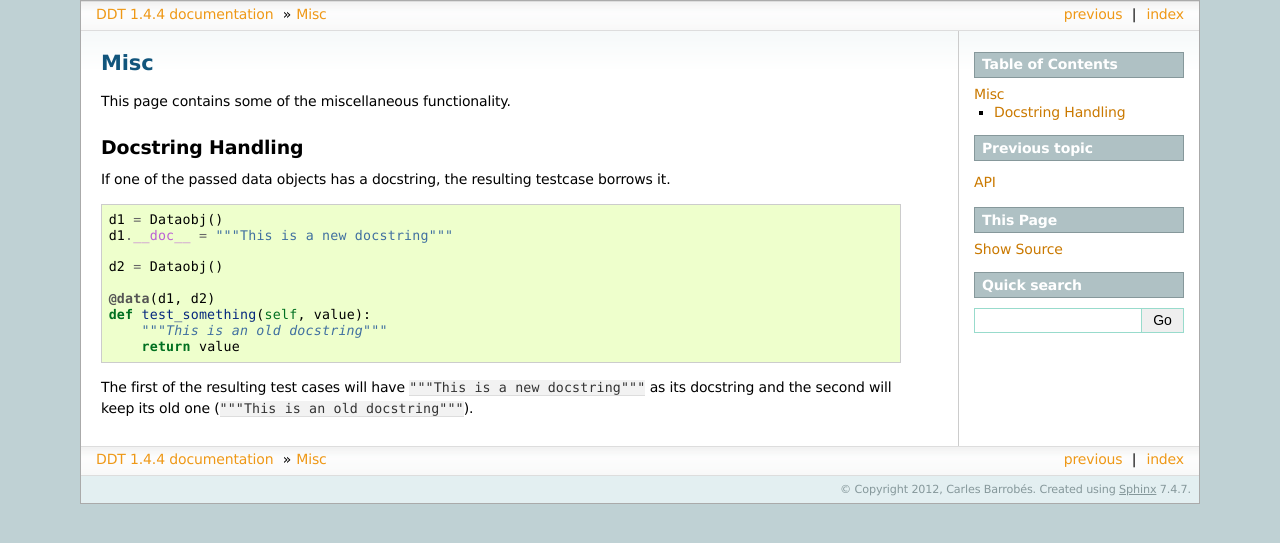
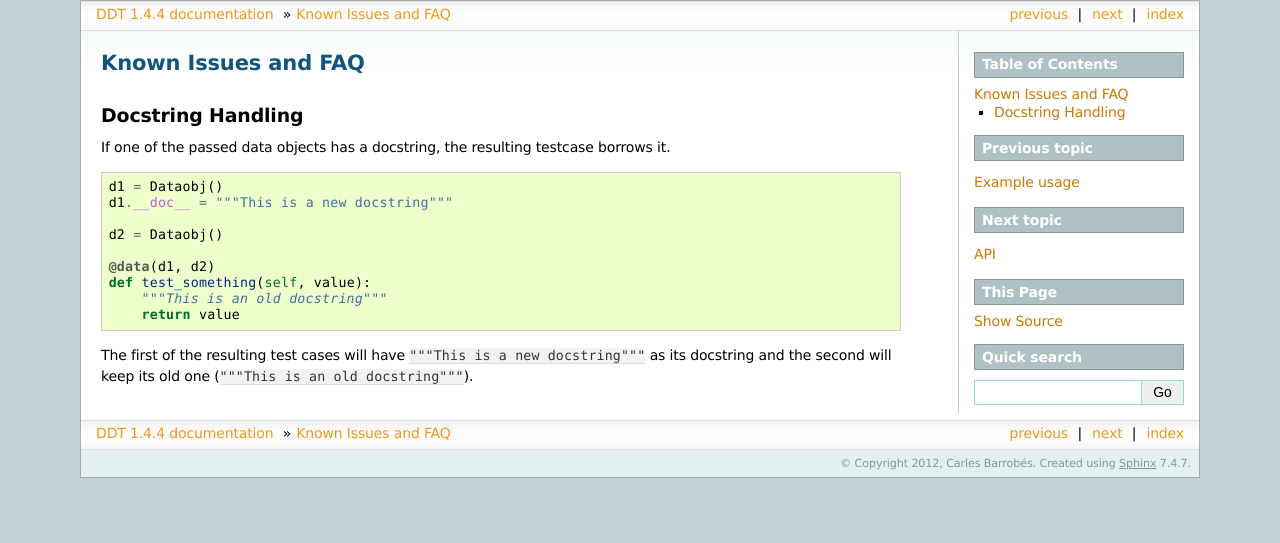
Before and after one commit to datadriventests/ddt, a Sphinx documentation site: the page built from docs/faq.rst, in a window 1280 px wide. Shown: the top 543 px of the page. Built offline with Sphinx 7.4.7, drawn with Linux system fonts in a browser that asks for light colours.

Commit message:
Update documentation

```diff
--- a/docs/misc.rst
+++ b/docs/faq.rst
@@ -1,7 +1,5 @@
-Misc
-====
-
-This page contains some of the miscellaneous functionality.
+Known Issues and FAQ
+====================
 
 Docstring Handling
 ------------------
--- a/docs/index.rst
+++ b/docs/index.rst
@@ -16,8 +16,8 @@ Contents:
    :maxdepth: 2
 
    example
+   faq
    api
-   misc
 
 Indices and tables
 ==================
```
